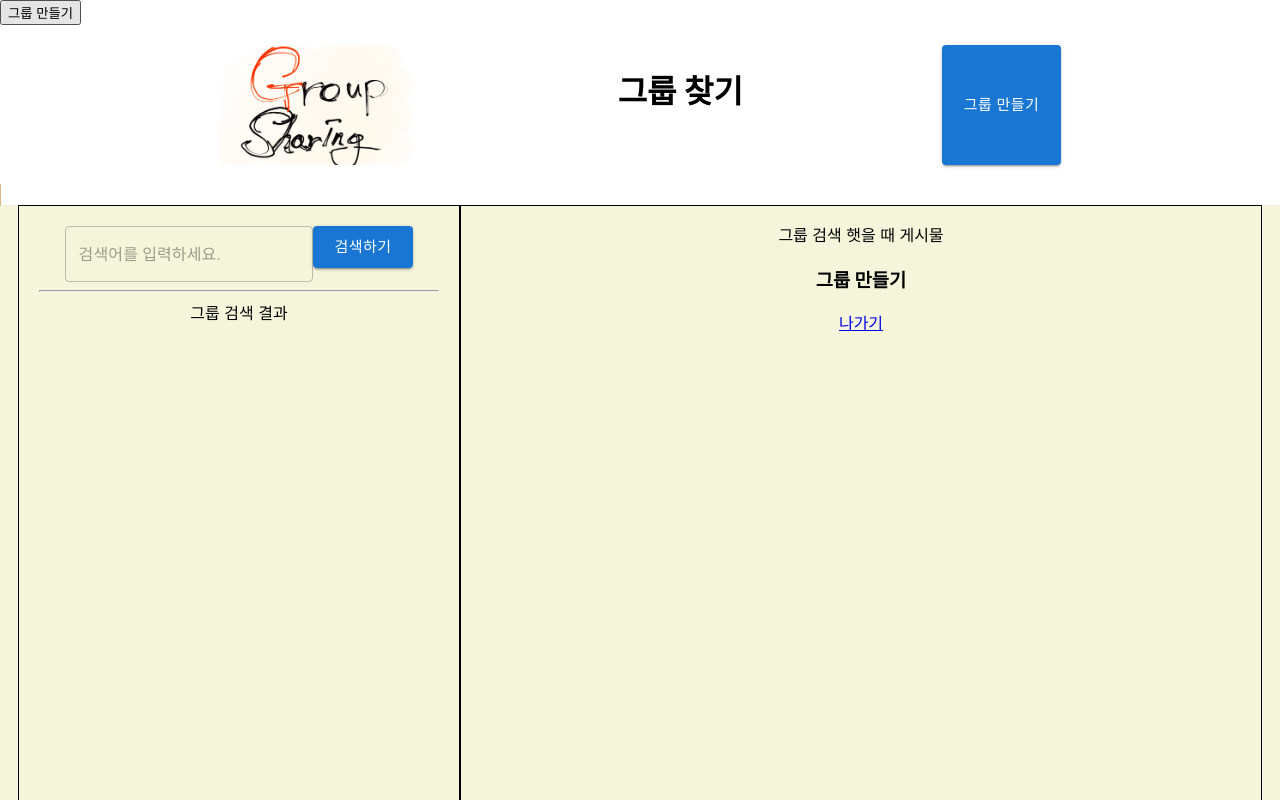
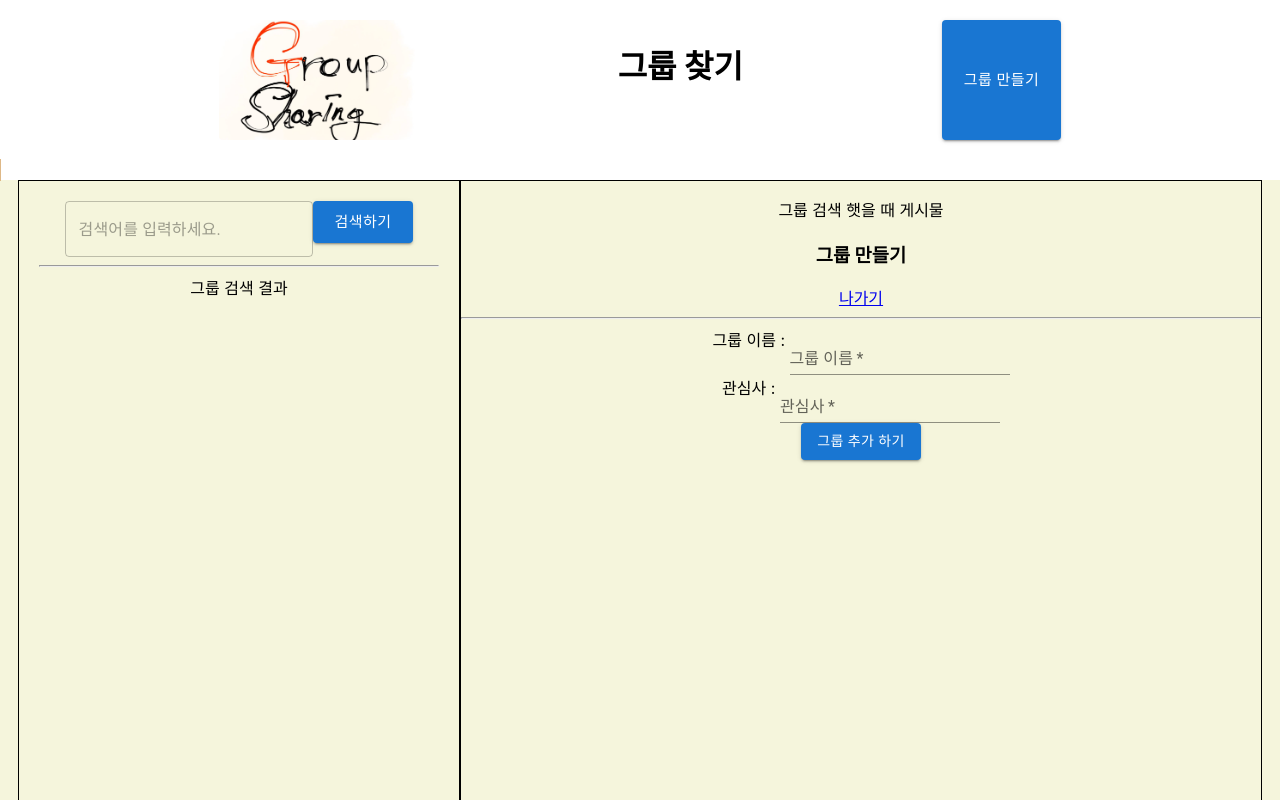
Before and after one commit to yeongi/group-sharing, a React (Create React App) app in the folder front/: page /groups/make in a window 1280 px wide. Shown: the top 800 px of the page. Built offline with nearby package versions, Linux system fonts and the light colour scheme.

Commit message:
그룹sql

```diff
--- a/front/src/App.js
+++ b/front/src/App.js
@@ -4,15 +4,13 @@ import SignIn from "./page/SignIn";
 import Groups from "./page/Groups";
 import MakeGroup from "./page/MakeGroup";
 import Main from "./page/Main";
-import SearchGroup from "./page/SearchGroup";
-import SearchResult from "./page/SearchResult";
 import Group from "./page/Group";
 
 function App() {
   return (
     <Routes>
       <Route path="/" element={<Main />} />
-      <Route path="groups" element={<SearchGroup />}>
+      <Route path="groups" element={<Groups />}>
         <Route path="make" element={<MakeGroup />} />
       </Route>
       <Route path="group" element={<Group />} />
--- a/front/src/page/MakeGroup.js
+++ b/front/src/page/MakeGroup.js
@@ -1,11 +1,52 @@
-import React from "react";
+import React, { useContext, useState } from "react";
 import { Link, useNavigate } from "react-router-dom";
+import { TextField, Button } from "@mui/material";
+import UserCtx from "../store/userContext";
 
 const MakeGroup = () => {
+  const [name, setName] = useState("");
+  const [intr, setIntr] = useState("");
+
+  const userctx = useContext(UserCtx);
+
+  const postMakeGrp = async (e) => {
+    e.preventDefault();
+    const result = await postMakeGrp({
+      interest_num: intr,
+      grp_name: name,
+      grp_leader: userctx.user.num,
+      grp_create_date: new Date(),
+    });
+    const data = await result.json();
+    console.log(data);
+  };
+
   return (
     <div>
       <h1>그룹 만들기</h1>
       <Link to="/groups">나가기</Link>
+      <hr />
+      <form onSubmit={postMakeGrp}>
+        <label>그룹 이름 : </label>
+        <TextField
+          required
+          label="그룹 이름"
+          variant="standard"
+          value={name}
+          onChange={(e) => setName(e.target.value)}
+        />
+        <br />
+        <label> 관심사 : </label>
+        <TextField
+          required
+          label="관심사"
+          variant="standard"
+          onChange={(e) => setIntr(e.target.value)}
+          value={intr}
+        />
+        <br />
+        <Button variant="contained">그룹 추가 하기</Button>
+      </form>
     </div>
   );
 };
--- a/front/src/page/SearchGroup.js
+++ /dev/null
@@ -1,32 +0,0 @@
-import { useState } from "react";
-import Groups from "./Groups";
-import NewGroup from "./NewGroup";
-
-const SearchGroup = () => {
-  const [isClickMaking, setIsClick] = useState(false);
-
-  return (
-    <>
-      <button
-        onClick={() => {
-          setIsClick(true);
-        }}
-      >
-        그룹 만들기
-      </button>
-      {!isClickMaking && <Groups />}
-      {isClickMaking && <NewGroup />}
-      {isClickMaking && (
-        <button
-          onClick={() => {
-            setIsClick(false);
-          }}
-        >
-          나가기
-        </button>
-      )}
-    </>
-  );
-};
-
-export default SearchGroup;
```
Also changed, not shown: 1 other file (tests, documents, lock files or other folders).
